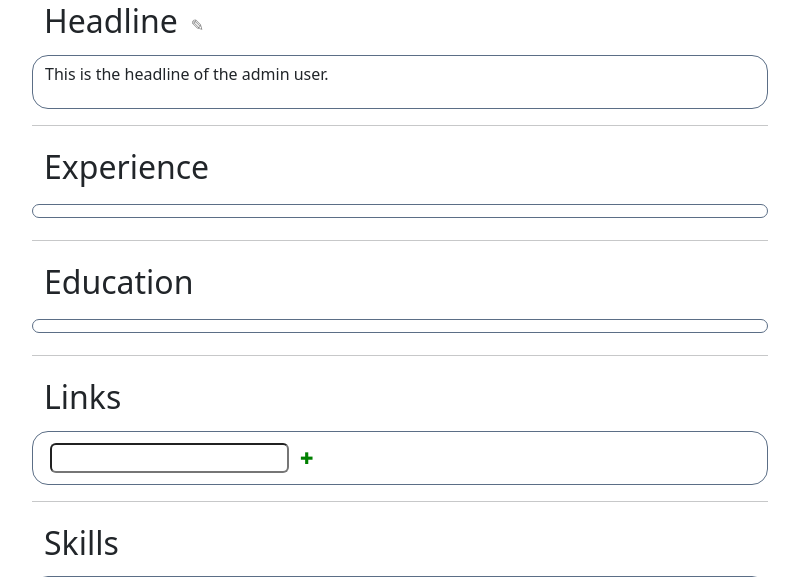
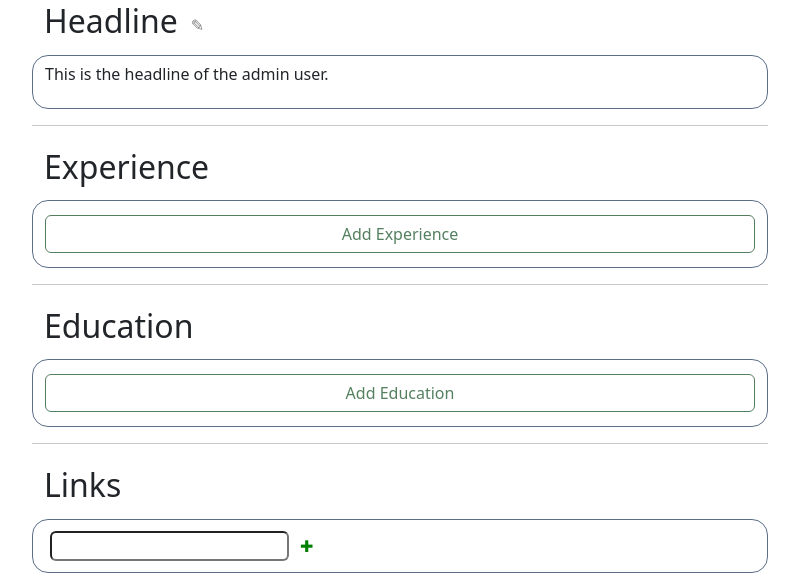
Before and after one commit to Bobbyiii21/TalentTrek, a Django app: page /accounts/admin-user-6/ in a window 1280 px wide. Shown: the part 193-770 px from the top of the page, without its empty margins (240-1039 px from the left). Run offline with Django 5.2, Linux system fonts and the light colour scheme; a user stored in the database is signed in; data comes from the database, SQL or seed files in the repository; both versions use the stored data as it was after the commit; parts of the project's set-up code (start-up, migrations or seed data) failed here and were passed over; some libraries are stand-ins or nearby versions.

Commit message:
Updated DB

```diff
--- a/accounts/templates/accounts/profiles.html
+++ b/accounts/templates/accounts/profiles.html
@@ -122,7 +122,7 @@
             <textarea class="form-control" id="job-description-input" name="job_description" rows="4" maxlength="511">{{ exp.job_description }}</textarea>
             <span style="color:crimson;" id="job-description-errmsg"></span>
         </div>
-            <input type="checkbox" id="current-employee" value="True" name="current_employee" style="accent-color: #548060;" onclick="hideEndDate()" required> Current Employee*<br /><br />
+            <input type="checkbox" id="current-employee" value="True" name="current_employee" style="accent-color: #548060;" onclick="hideEndDate()"> Current Employee*<br /><br />
         <div class="mb-3">
             <label for="start_date" class="form-label">Start Date*</label>
             <input type="date" id="start-date-input" name="start_date" value="{{ exp.start_date }}" required>
@@ -134,13 +134,16 @@
     </div>
         <div class="modal-footer">
         <button type="button" class="secondary-hover-btn" data-bs-dismiss="modal">Cancel</button>
-        <button type="submit" class="primary-hover-btn">Add</button>
+        <button type="submit" class="primary-hover-btn">Save</button>
         </div>
     </form>
     </div>
 </div>
 </div>
                     {% endfor %}
+                    {% if user.is_authenticated and user == template_data.profile_user and not template_data.experience %}
+                        <button type="button" class="profile-hollow-btn" data-bs-toggle="modal" data-bs-target="#addExperienceModal" style="margin-left:auto; width:100%;">Add Experience</button>
+                    {% endif %}
                 {% endif %}
                 </div>
                 <hr>
@@ -195,7 +198,7 @@
             <label for="degree" class="form-label">Degree Level*</label>
             <select name="degree" class="filter-selectbox" required>
             {% for value, label in template_data.degree_choices %}
-            <option value="{{ value }}">{{ edu.get_degree_display }}</option>
+            <option value="{{ value }}">{{ label }}</option>
             {% endfor %}
             </select>
           </div>
@@ -208,13 +211,16 @@
         </div>
         <div class="modal-footer">
           <button type="button" class="secondary-hover-btn" data-bs-dismiss="modal">Cancel</button>
-          <button type="submit" class="primary-hover-btn">Add</button>
+          <button type="submit" class="primary-hover-btn">Save</button>
         </div>
       </form>
     </div>
   </div>
 </div>
                     {% endfor %}
+                    {% if user.is_authenticated and user == template_data.profile_user and not template_data.education %}
+                        <button type="button" class="profile-hollow-btn" data-bs-toggle="modal" data-bs-target="#addEducationModal" style="margin-left:auto; width:100%;">Add Education</button>
+                    {% endif %}
                 {% endif %}
                 </div>
 
@@ -420,6 +426,7 @@
     </div>
 </div>
 
+
 <div class="modal fade" id="addExperienceModal" data-bs-backdrop="static" data-bs-keyboard="false"
     tabindex="-1" aria-labelledby="applyModalLabel" aria-hidden="true">
 <div class="modal-dialog">
@@ -450,7 +457,7 @@
             <textarea class="form-control" id="job-description-input" name="job_description" rows="4" maxlength="511"></textarea>
             <span style="color:crimson;" id="job-description-errmsg"></span>
         </div>
-            <input type="checkbox" id="current-employee" value="True" name="current_employee" style="accent-color: #548060;" onclick="hideEndDate()" required> Current Employee*<br /><br />
+            <input type="checkbox" id="current-employee" value="True" name="current_employee" style="accent-color: #548060;" onclick="hideEndDate()"> Current Employee*<br /><br />
         <div class="mb-3">
             <label for="start_date" class="form-label">Start Date*</label>
             <input type="date" id="start-date-input" name="start_date" value="2025-02-19" required>
@@ -468,8 +475,6 @@
     </div>
 </div>
 </div>
-
-
 
 
 <div class="modal fade" id="addEducationModal" data-bs-backdrop="static" data-bs-keyboard="false"
--- a/accounts/views.py
+++ b/accounts/views.py
@@ -190,7 +190,8 @@ def profiles(request, user_link):
                 new_experience.company_name = request.POST['company_name']
                 new_experience.position_title = request.POST['position_title']
                 new_experience.job_description = request.POST['job_description']
-                new_experience.current_employee = bool(request.POST['current_employee'])
+                try: new_experience.current_employee = bool(request.POST['current_employee'])
+                except: new_experience.current_employee = False
                 new_experience.start_date = request.POST['start_date']
                 if not new_experience.current_employee:
                     new_experience.end_date = request.POST['end_date']
@@ -207,7 +208,8 @@ def profiles(request, user_link):
                 edit_experience.company_name = request.POST['company_name']
                 edit_experience.position_title = request.POST['position_title']
                 edit_experience.job_description = request.POST['job_description']
-                edit_experience.current_employee = bool(request.POST['current_employee'])
+                try: edit_experience.current_employee = bool(request.POST['current_employee'])
+                except: new_experience.current_employee = False
                 edit_experience.start_date = request.POST['start_date']
                 if not edit_experience.current_employee:
                     edit_experience.end_date = request.POST['end_date']
--- a/posting/templates/posting/post.html
+++ b/posting/templates/posting/post.html
@@ -42,7 +42,7 @@
         {% endif %}
       </div>
 
-      <div class="col-md-6 mb-3 text-center">
+      <div class="col-md-6 mx-auto mb-3 text-center">
         <img
           src="{{ template_data.post.image.url }}"
           class="rounded img-card-400 mb-3"
```
Also changed, not shown: posting/views.py (+29 -0 lines), accounts/migrations/0003_alter_experience_job_description_and_more.py (added), db.sqlite3, media/pfps/admin-user-6.jpg (added), media/pfps/buzz--7.jpg (added), media/pfps/marcus-hawkins-8.jpg (added), media/pfps/the-hacker--9.jpg (added), 1 other file.
